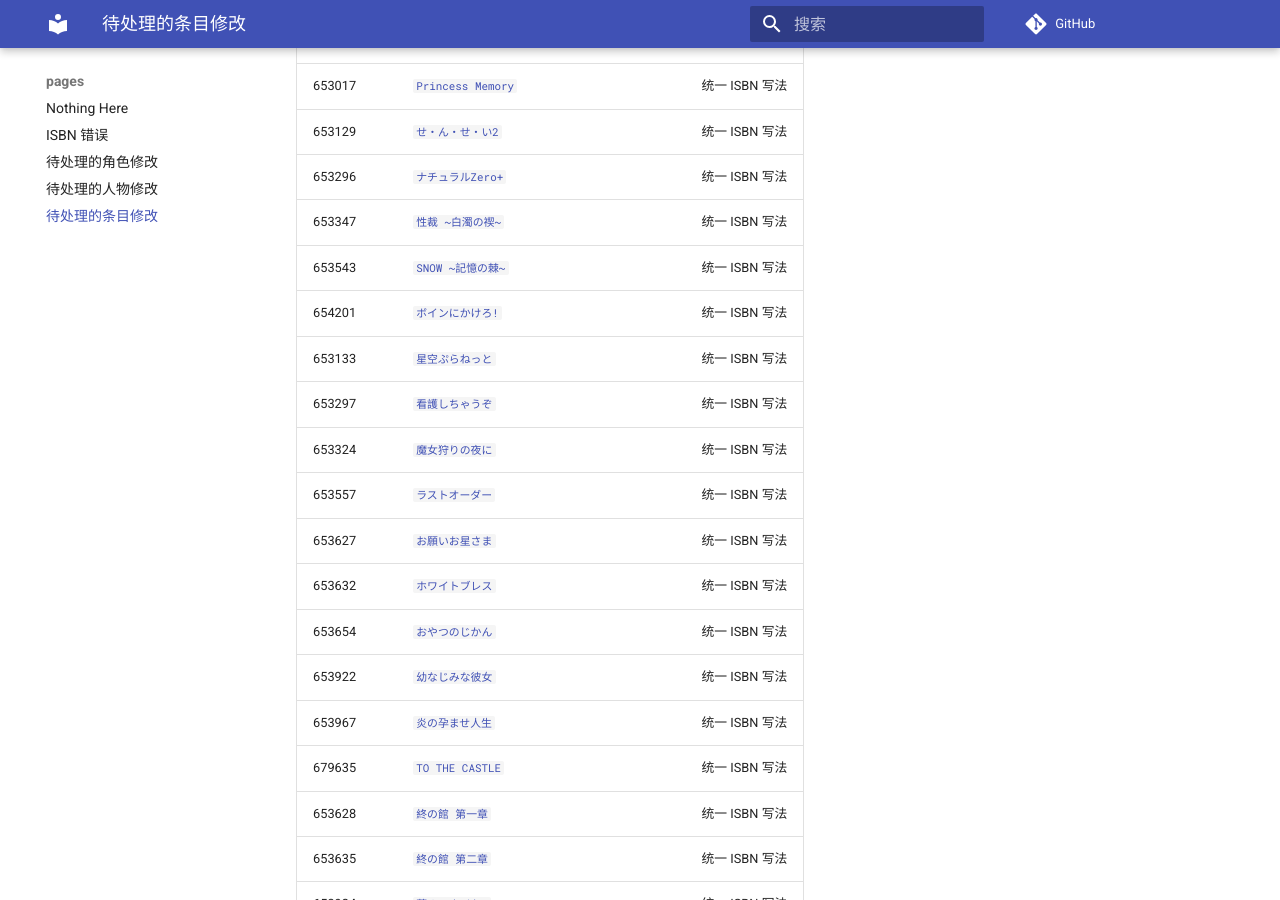
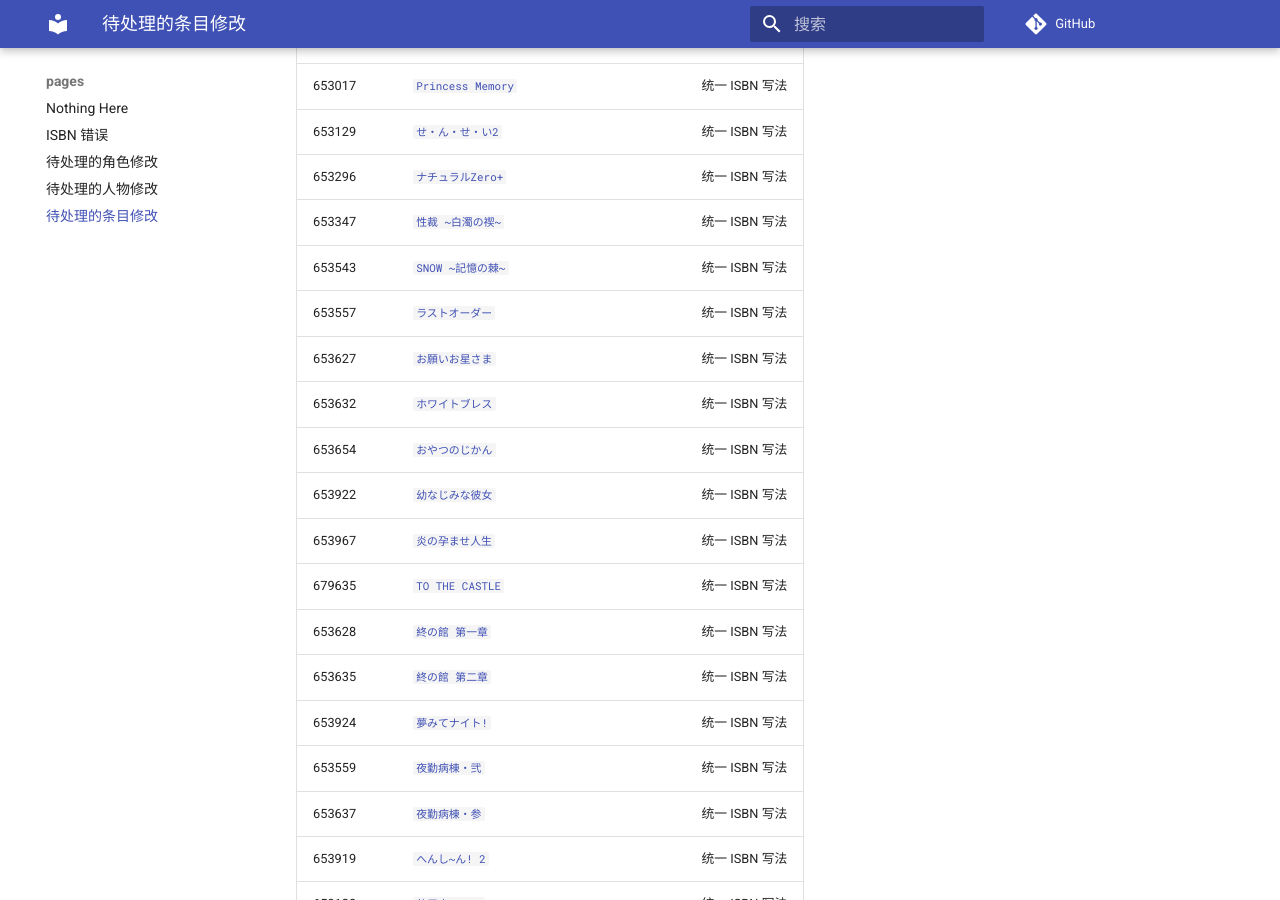
Before and after one commit to trim21/bangumi-pages, an MkDocs documentation site: the page built from docs/pending-subject-changes.md, in a window 1280 px wide and 900 px high, scrolled down 1113 px. Built offline with MkDocs 1.6.1 and Material for MkDocs 9.7.7, drawn with Linux system fonts in a browser that asks for light colours; comment, search, counter and statistics services are not loaded.

Commit message:
update pending-changes.md

```diff
--- a/docs/pending-subject-changes.md
+++ b/docs/pending-subject-changes.md
@@ -29,10 +29,6 @@ total 81
 | 653296 | [`ナチュラルZero+`](https://bgm.tv/subject/653296) | 统一 ISBN 写法 |
 | 653347 | [`性裁 ~白濁の禊~`](https://bgm.tv/subject/653347) | 统一 ISBN 写法 |
 | 653543 | [`SNOW ~記憶の棘~`](https://bgm.tv/subject/653543) | 统一 ISBN 写法 |
-| 654201 | [`ボインにかけろ!`](https://bgm.tv/subject/654201) | 统一 ISBN 写法 |
-| 653133 | [`星空ぷらねっと`](https://bgm.tv/subject/653133) | 统一 ISBN 写法 |
-| 653297 | [`看護しちゃうぞ`](https://bgm.tv/subject/653297) | 统一 ISBN 写法 |
-| 653324 | [`魔女狩りの夜に`](https://bgm.tv/subject/653324) | 统一 ISBN 写法 |
 | 653557 | [`ラストオーダー`](https://bgm.tv/subject/653557) | 统一 ISBN 写法 |
 | 653627 | [`お願いお星さま`](https://bgm.tv/subject/653627) | 统一 ISBN 写法 |
 | 653632 | [`ホワイトブレス`](https://bgm.tv/subject/653632) | 统一 ISBN 写法 |
```
Also changed, not shown: other parts of docs/pending-subject-changes.md (+1 -1 lines).
